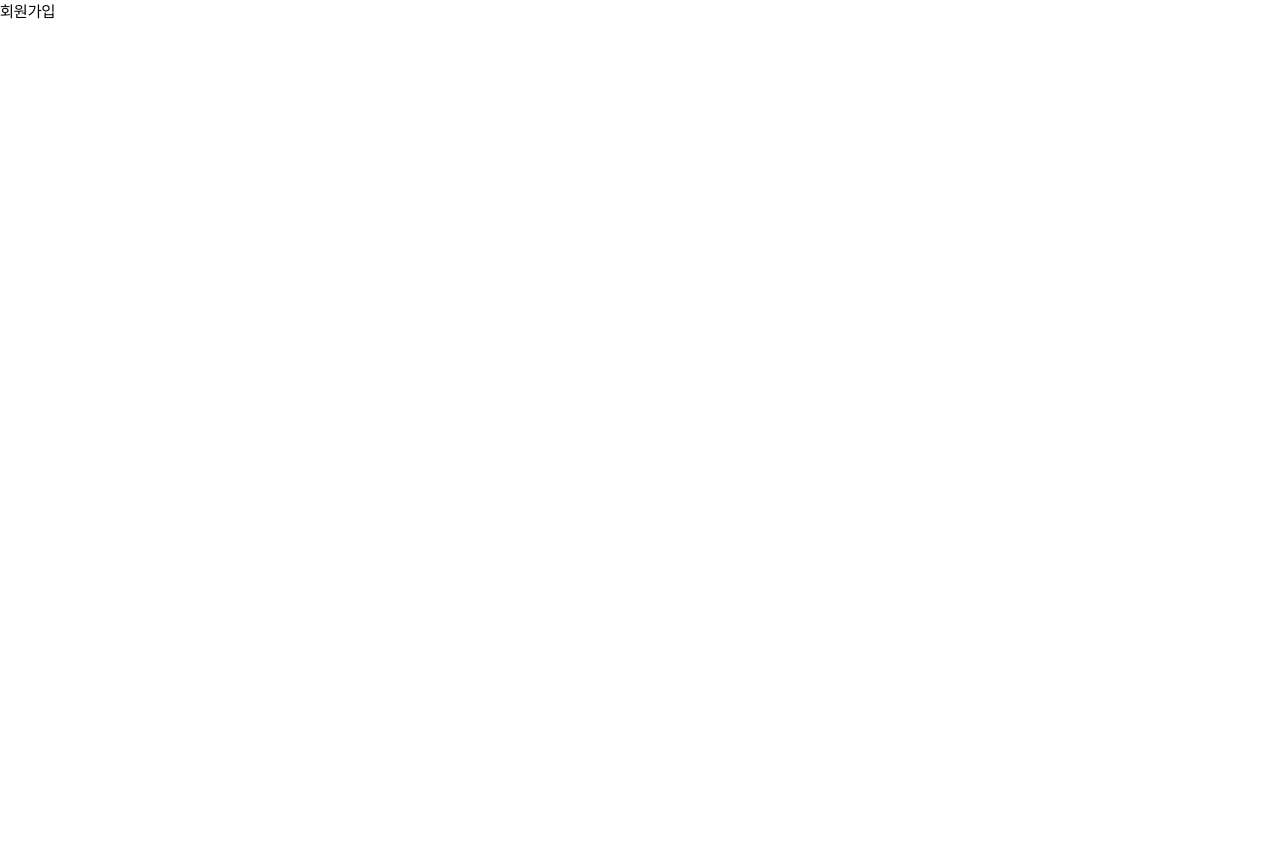
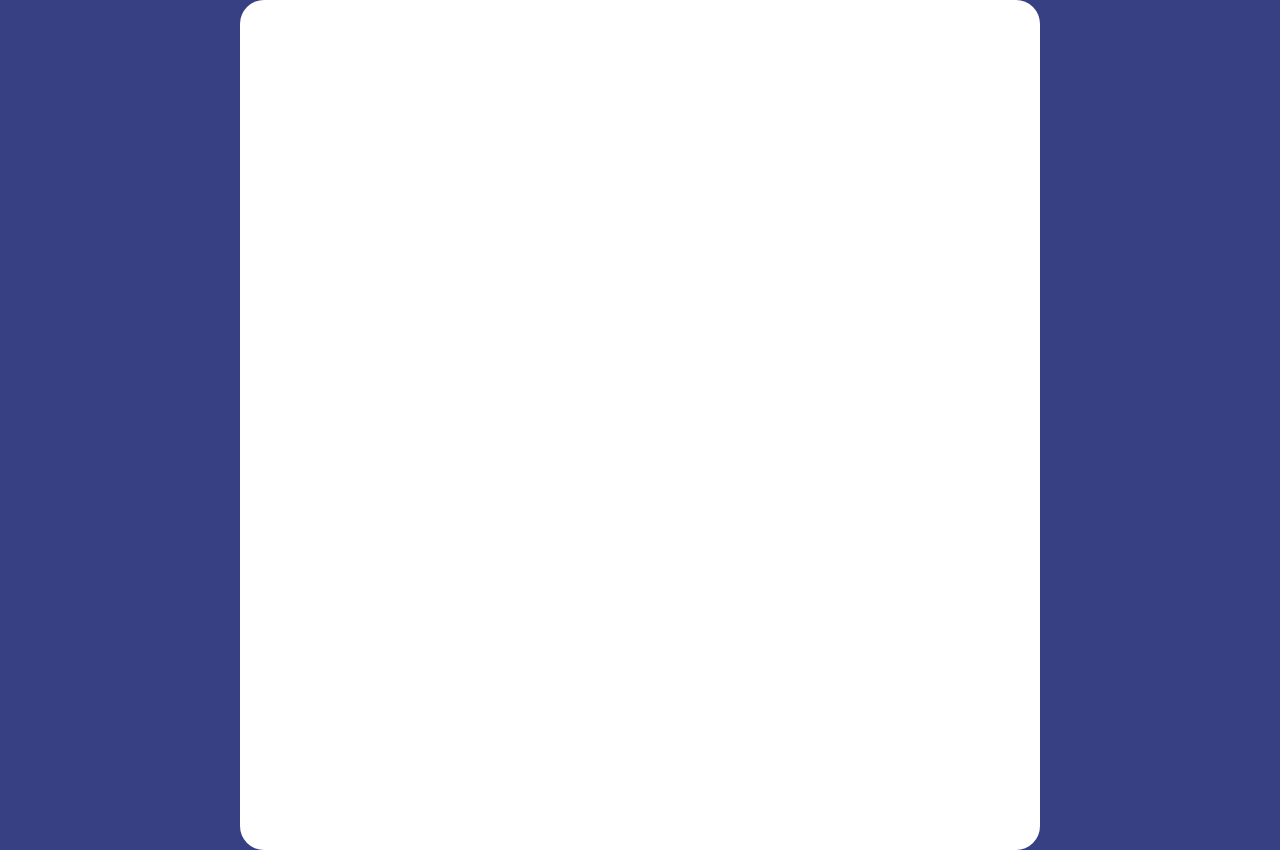
Before and after one commit to youdame/react-vote-19th, a Next.js app: page /sign-up in a window 1280 px wide. Before the commit the page ends 800 px from the top, so only its background shows below. Built offline with nearby package versions, Linux system fonts and the light colour scheme.

Commit message:
Feat : 인풋창 만들기 #1

```diff
--- a/src/app/globals.css
+++ b/src/app/globals.css
@@ -5,6 +5,13 @@
 @tailwind utilities;
 
 @layer utilities {
+  .flex-center {
+    @apply flex items-center justify-center;
+  }
+
+  .flex-column {
+    @apply flex flex-col;
+  }
 }
 
 html {
--- a/src/app/layout.tsx
+++ b/src/app/layout.tsx
@@ -13,7 +13,7 @@ export default function RootLayout({
 }>) {
   return (
     <html lang="ko">
-      <body>{children}</body>
+      <body className="flex min-h-screen justify-center">{children}</body>
     </html>
   );
 }
--- a/src/app/sign-up/page.tsx
+++ b/src/app/sign-up/page.tsx
@@ -1,5 +1,14 @@
 function SignupPage() {
-  return <div>회원가입</div>;
+  return (
+    <div className="flex-center w-full bg-blue-base">
+      <div className="h-850pxr w-800pxr rounded-3xl bg-white px-60pxr py-30pxr">
+        <div className="flex-column gap-15pxr">
+          {/* <label className="text-20pxr text-black">이름</label>
+          <input className="w-660pxr h-60pxr px-15pxr py-18pxr focus:border-blue-base rounded-xl border border-gray-400"></input> */}
+        </div>
+      </div>
+    </div>
+  );
 }
 
 export default SignupPage;
```
